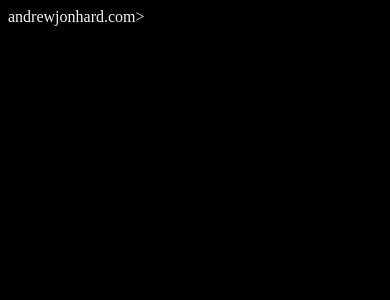
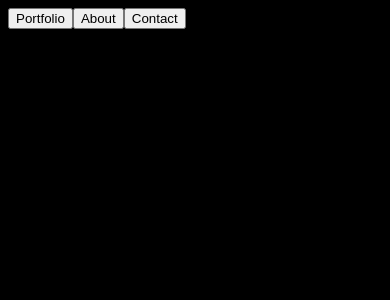
Before and after one commit to AndrewJDGalga/commandline_custom, a React (Vite) app: page / in a window 390 px wide. Shown: the top 300 px of the page. Built offline with nearby package versions, Linux system fonts and the light colour scheme.

Commit message:
mobile form html + media rule.

```diff
--- a/src/App.jsx
+++ b/src/App.jsx
@@ -1,6 +1,7 @@
 import { createElement } from 'react';
 import './style.css';
 
+const acceptedCommands = ['h', ]
 
 function App() {
 
@@ -20,6 +21,11 @@ function App() {
     return (
         <main>
             <div id="cmd__out"></div>
+            <form className="cmd__in__mobile">
+                <button type="submit" value="portfolio">Portfolio</button>
+                <button type="submit" value="about">About</button>
+                <button type="submit" value="contact">Contact</button>
+            </form>
             <form className="cmd__in" onSubmit={userCommand}>
                 <label htmlFor="cmd__line">andrewjonhard.com&gt;</label>
                 <input id="cmd__line" />
--- a/src/style.css
+++ b/src/style.css
@@ -11,3 +11,12 @@ body {
     color: inherit;
     border: none;
 }
+
+@media (max-width: 640px) {
+    .cmd__in {
+        display: none;
+    }
+    .cmd__in__mobile {
+        display: block;
+    }
+}
```
